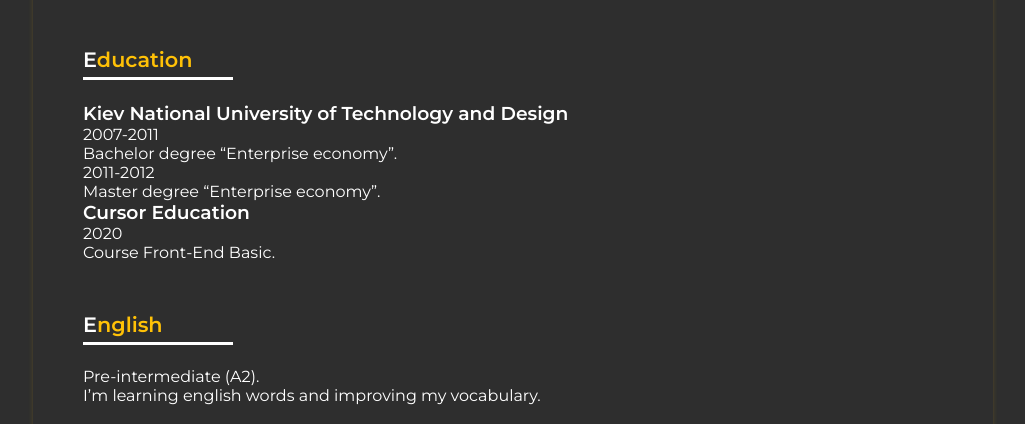
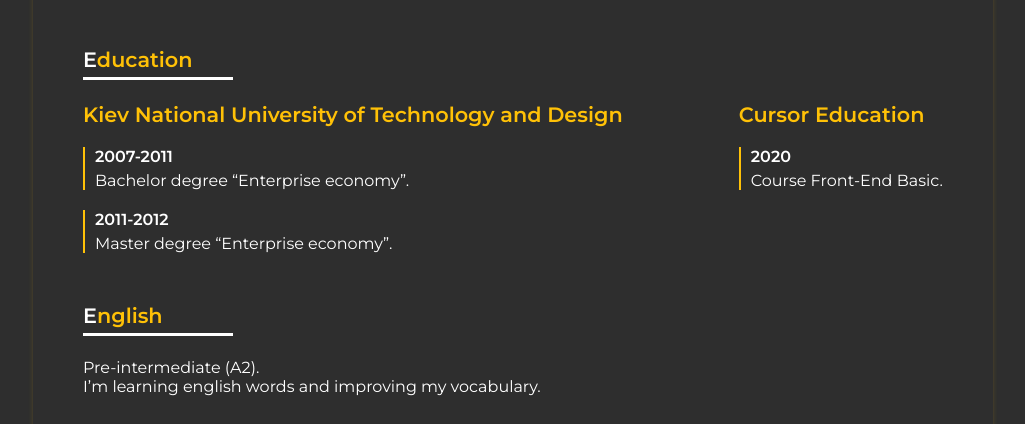
Before and after one commit to Skydanenko/rsschool-cv, a plain HTML site: page index.html in a window 1280 px wide. Shown: the part 1320-1744 px from the top of the page, without its empty margins (127-1152 px from the left). Drawn offline with Linux system fonts and the light colour scheme.

Commit message:
feat: add style to the education section

```diff
--- a/index.html
+++ b/index.html
@@ -86,7 +86,7 @@
             </ul>
         </section>
         <section class="code">
-            <h2 class="title title_code">Code</h2>
+            <h2 class="title">Code</h2>
             <details class="code__inner">
                 <summary>Example</summary>
                 <code>
--- a/styles/style.css
+++ b/styles/style.css
@@ -260,3 +260,35 @@ summary::marker {
 .icon-link {
     margin-right: 10px;
 }
+
+.education__inner {
+    display: flex;
+    justify-content: space-between;
+}
+
+.university__title,
+.courses__title {
+    margin-bottom: 20px;
+    font-size: 1.3rem;
+    color: var(--secondary-color);
+}
+
+.row {
+    padding-left: 10px;
+    border-left: 2px solid var(--secondary-color);
+    transition: 0.2s;
+}
+
+.row:hover {
+    box-shadow: -12px 0px 11px -10px var(--secondary-color);
+}
+
+.row:not(:last-child) {
+    margin-bottom: 20px;
+}
+
+.university__year,
+.courses__year {
+    margin-bottom: 5px;
+    font-weight: var(--semi-bold-title);
+}
```
